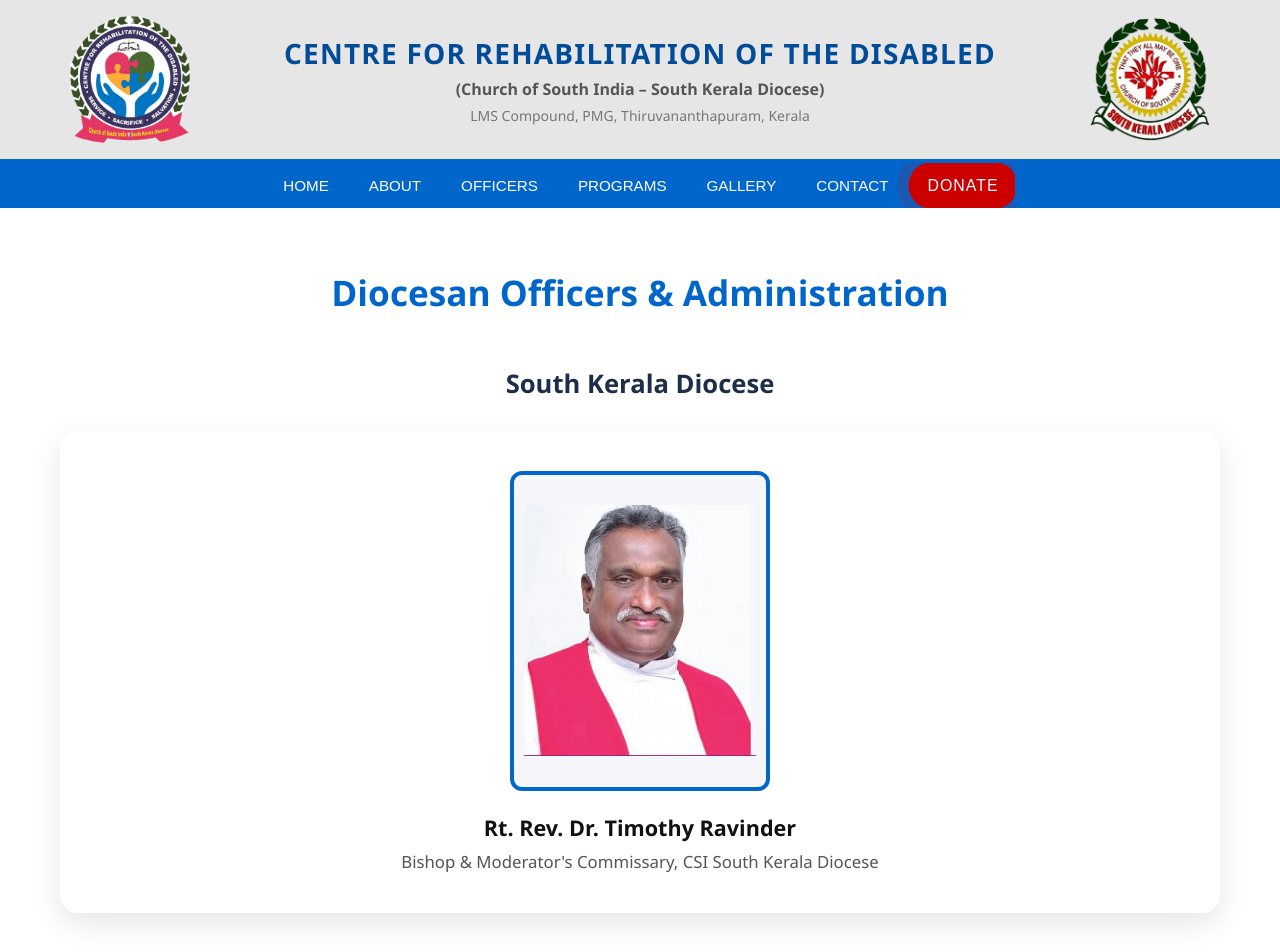
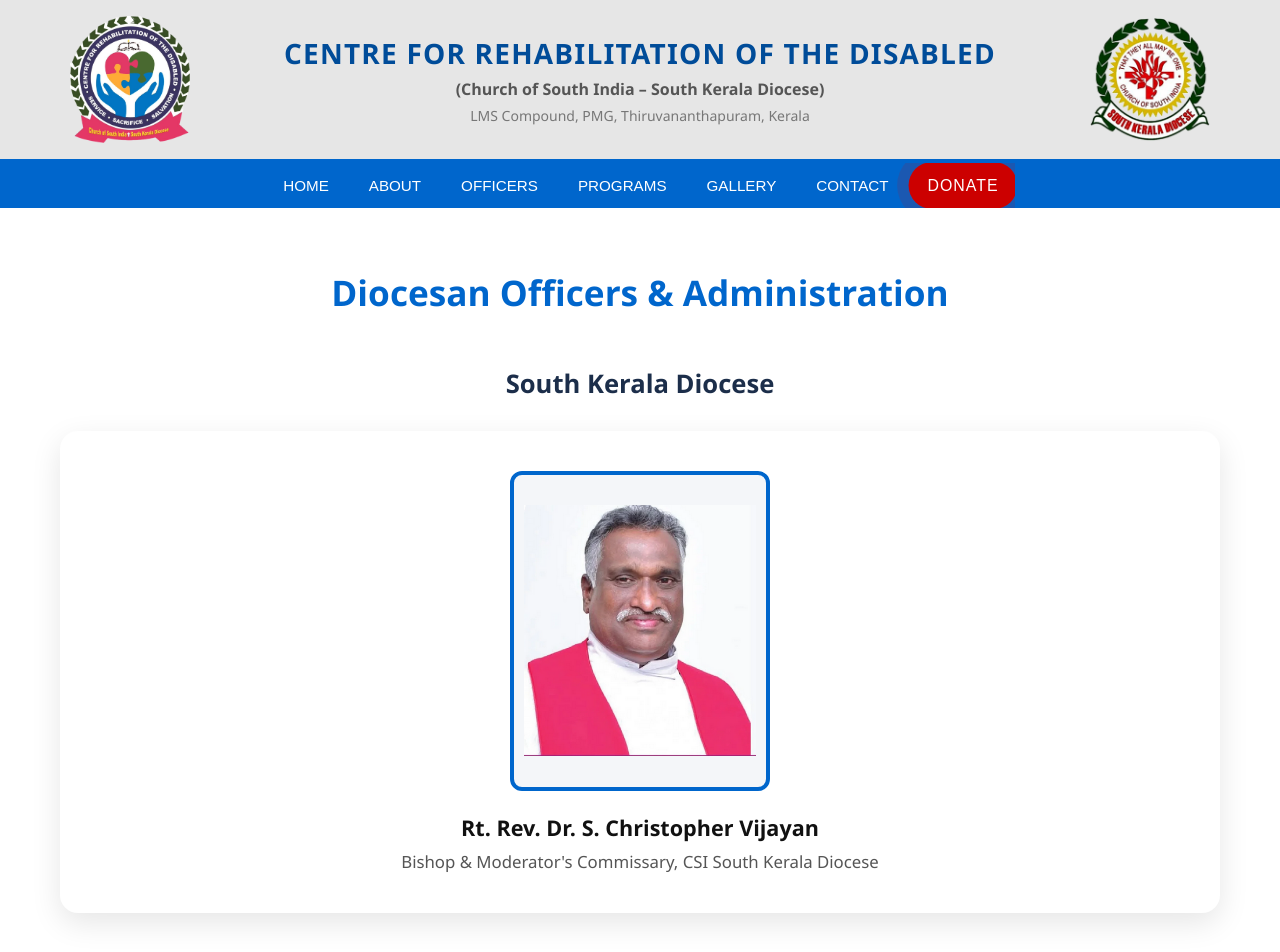
Before and after one commit to Sanjsaji22/crd-rehab, a React (Vite) app: page /officers in a window 1280 px wide. Shown: the top 952 px of the page. Built offline with nearby package versions, Linux system fonts and the light colour scheme.

Commit message:
updated Bishop name and photo

```diff
--- a/src/pages/Officers.jsx
+++ b/src/pages/Officers.jsx
@@ -16,7 +16,7 @@
             alt="Rt. Rev. Dr. S.  Christopher Vijayan"
             className={styles.photoLarge}
           />
-          <h4 className={styles.name}>Rt. Rev. Dr. Timothy Ravinder</h4>
+          <h4 className={styles.name}>Rt. Rev. Dr. S.  Christopher Vijayan</h4>
           <p className={styles.role}>Bishop & Moderator's Commissary, CSI South Kerala Diocese</p>
         </div>
       </div>
```
